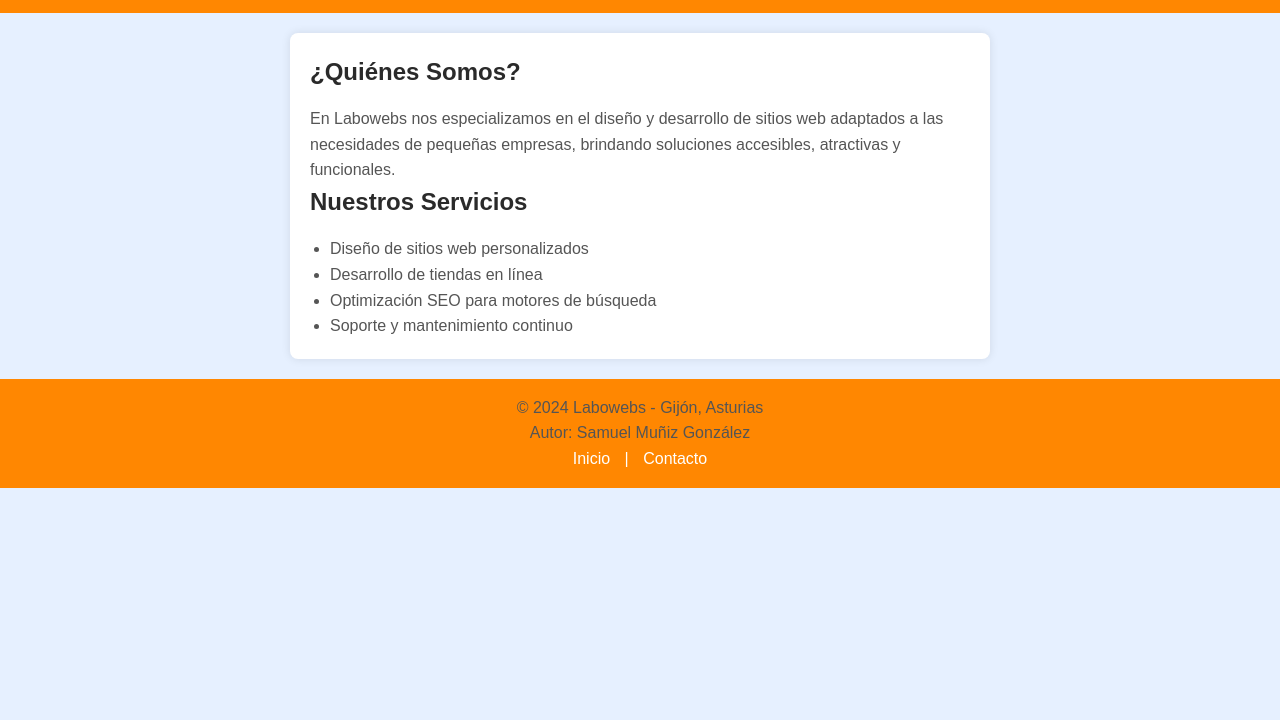
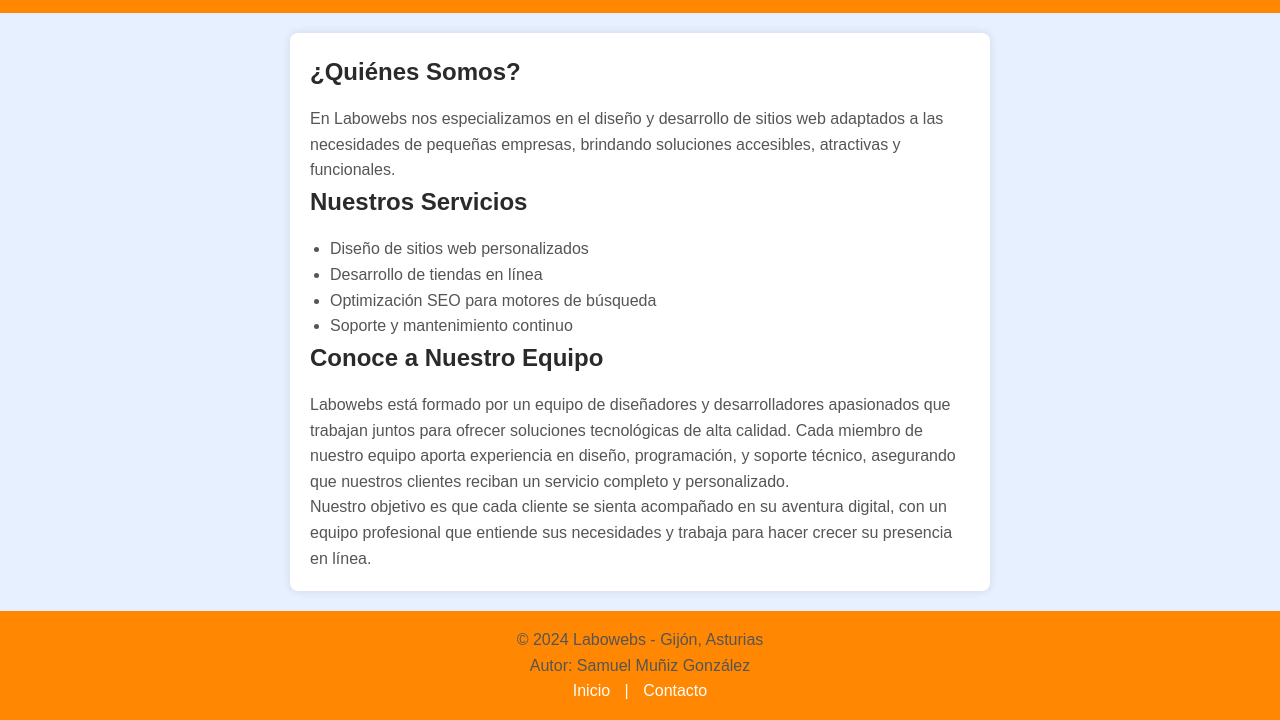
Before and after one commit to samuelmg922/labowes, a plain HTML site: page index.html in a window 1280 px wide. Shown: the part 96-816 px from the top of the page. Drawn offline with Linux system fonts and the light colour scheme.

Commit message:
Cambio en index

```diff
--- a/index.html
+++ b/index.html
@@ -23,7 +23,15 @@
             <li>Optimización SEO para motores de búsqueda</li>
             <li>Soporte y mantenimiento continuo</li>
         </ul>
-
+        <h2>Conoce a Nuestro Equipo</h2>
+        <p>Labowebs está formado por un equipo de diseñadores y
+       desarrolladores apasionados que trabajan juntos para ofrecer soluciones
+       tecnológicas de alta calidad. Cada miembro de nuestro equipo aporta
+       experiencia en diseño, programación, y soporte técnico, asegurando que
+       nuestros clientes reciban un servicio completo y personalizado.</p>
+        <p>Nuestro objetivo es que cada cliente se sienta acompañado en su
+       aventura digital, con un equipo profesional que entiende sus necesidades y
+       trabaja para hacer crecer su presencia en línea.</p>
 
     </section>
 
```
